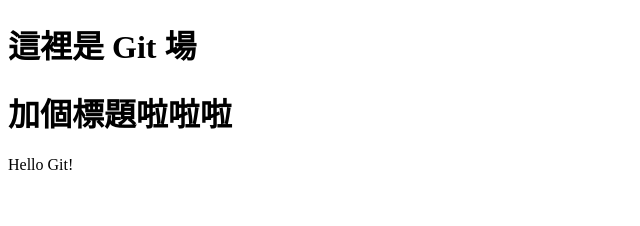
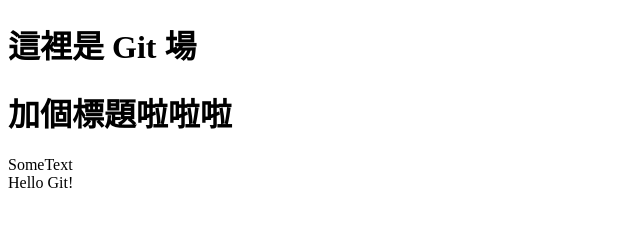
Before and after one commit to tico88612/my-awesome-project, a plain HTML site: page index.html in a window 1280 px wide. Shown: the full height of the page, 0-640 px from the left. Drawn offline with Linux system fonts and the light colour scheme.

```diff
--- a/index.html
+++ b/index.html
@@ -8,6 +8,7 @@
 <body>
     <h1>這裡是 Git 場</h1>
     <h1>加個標題啦啦啦</h1>
+    SomeText<br>
     Hello Git!
 </body>
 </html>
```
Also changed, not shown: 1 other file.
